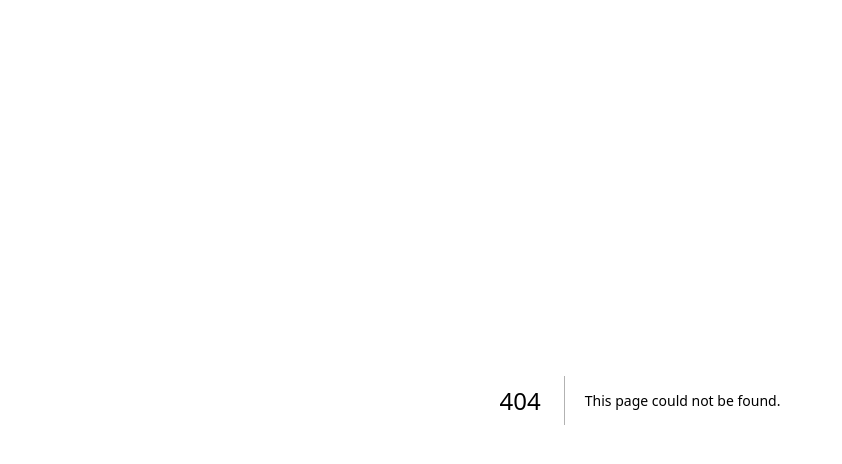
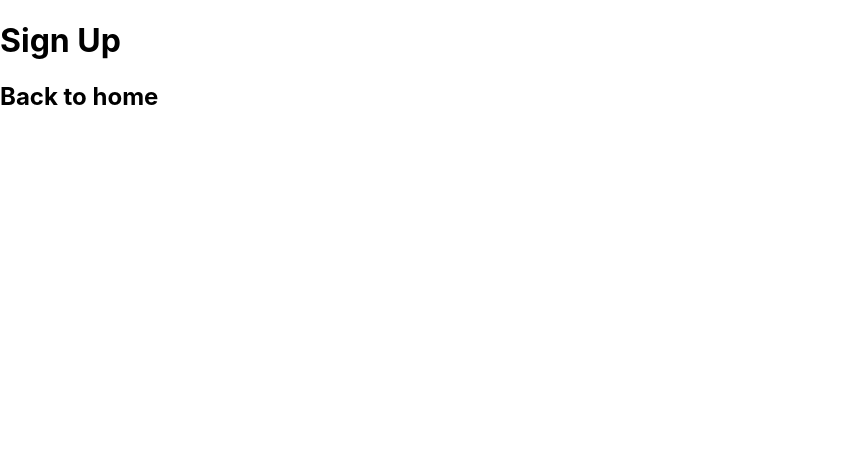
Before and after one commit to degenGenesis/Nextjs-Portfolio, a Next.js app: page /signup in a window 1280 px wide. Before the commit this address had no page. Shown: the top 464 px of the page, without its empty margins (0-842 px from the left). Built offline with nearby package versions, Linux system fonts and the light colour scheme.

Commit message:
Add: boilerplate

```diff
--- /dev/null
+++ b/pages/signup.js
@@ -0,0 +1,14 @@
+// sign up page
+
+import Link from "next/link";
+
+export default function SignUp() {
+  return (
+    <>
+      <h1>Sign Up</h1>
+      <h2>
+        <Link href="/">Back to home</Link>
+      </h2>
+    </>
+  );
+}
```
Also changed, not shown: pages/about.js (added, +13 -0 lines).
